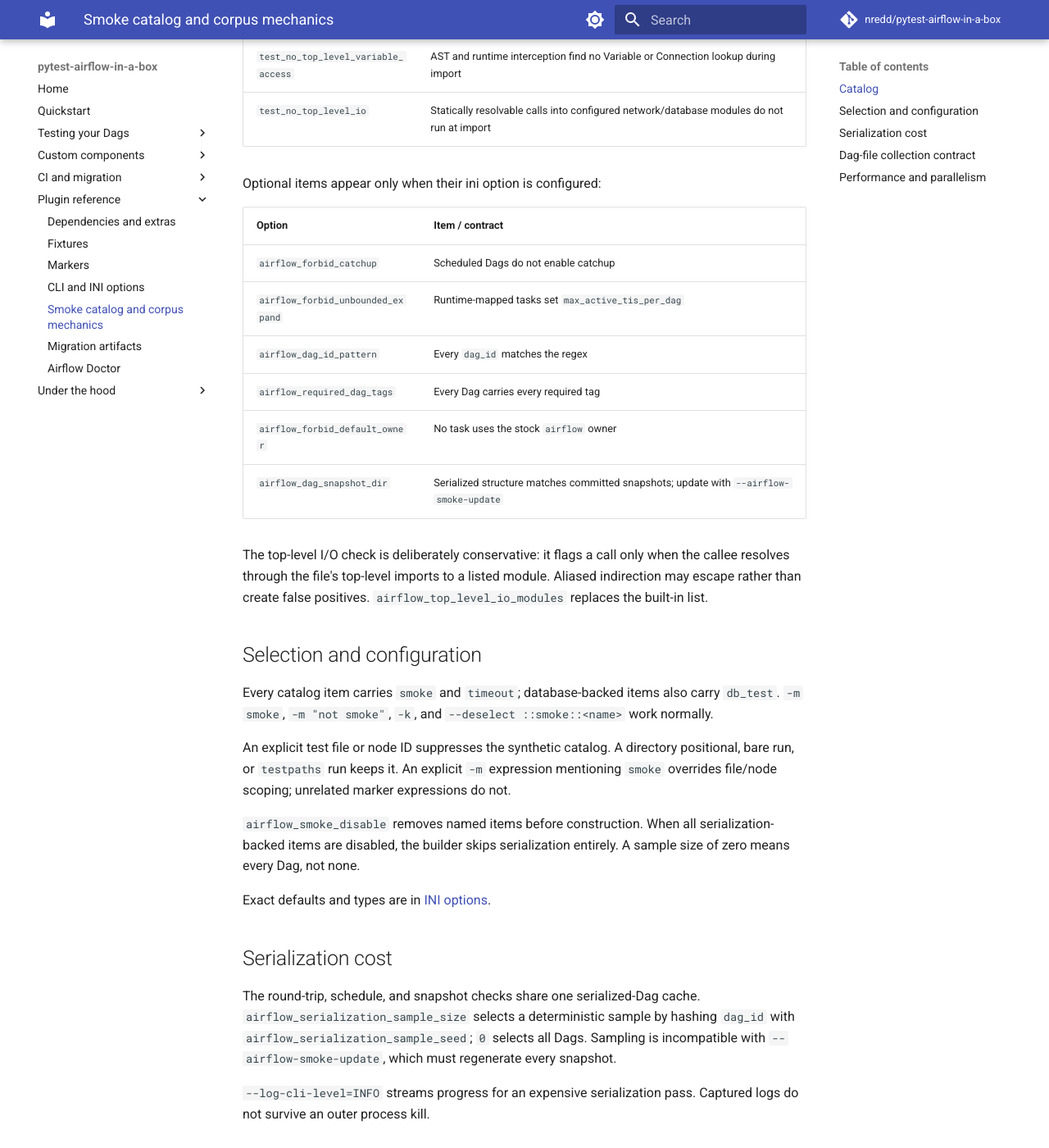
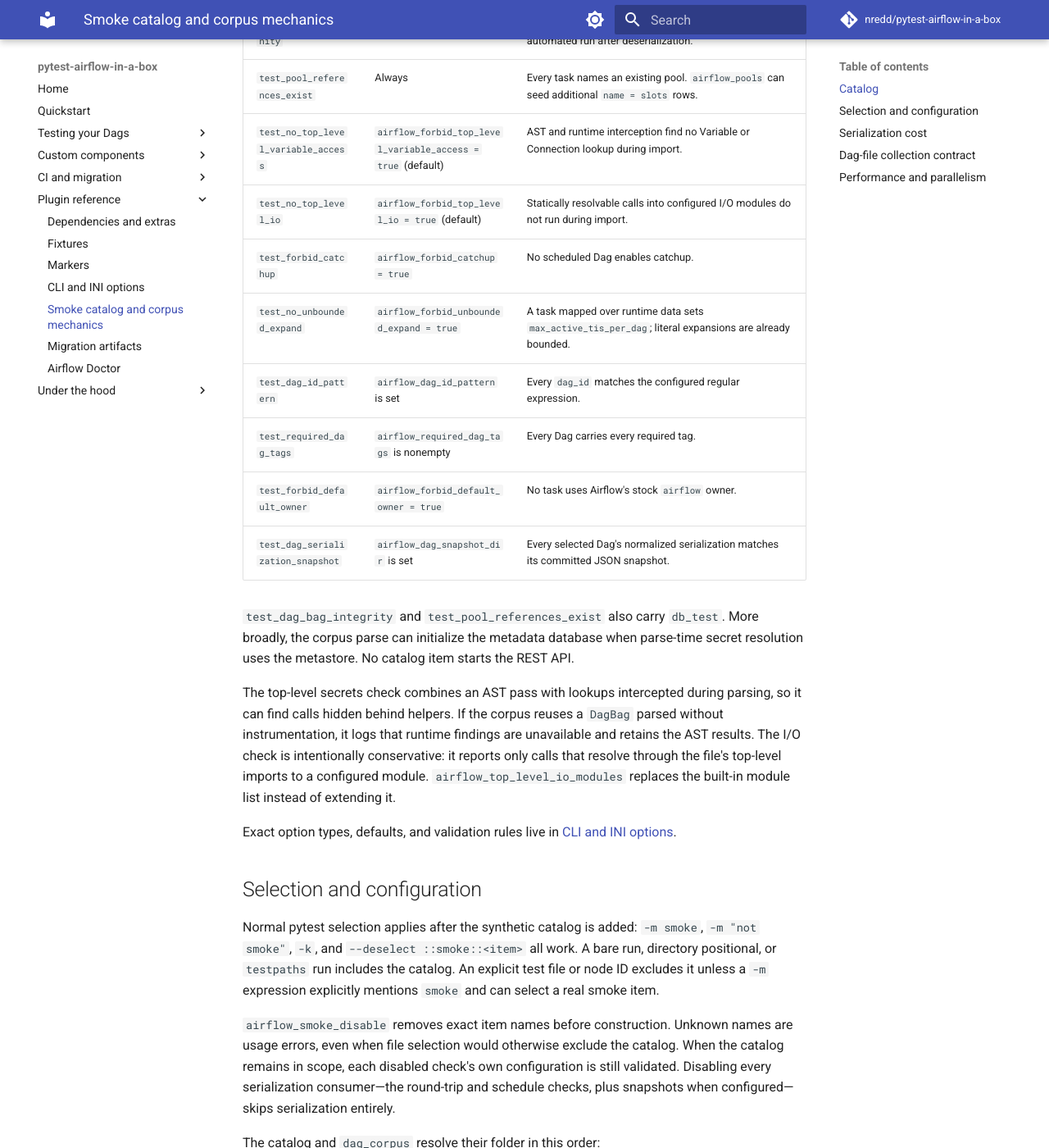
Before and after one commit to nredd/pytest-airflow-in-a-box, an MkDocs documentation site: the page built from docs/reference/smoke.md, in a window 1280 px wide and 1400 px high, scrolled down 606 px. Shown: the whole window at 82% size. Built offline with MkDocs 1.6.1 and Material for MkDocs 9.7.7, drawn with Linux system fonts in a browser that asks for light colours; comment, search, counter and statistics services are not loaded; some of the changed text lies outside the part shown.

Commit message:
docs: complete smoke mechanics reference

````diff
--- a/docs/reference/smoke.md
+++ b/docs/reference/smoke.md
@@ -1,68 +1,94 @@
 # Smoke catalog and corpus mechanics
 
-The [Smoke Tests guide](../guide/smoke-tests.md) chooses among catalog checks, per-file
-collection, and coverage. This page records the exact catalog and its scaling behavior.
+The [Smoke Tests guide](../guide/smoke-tests.md) helps you choose between the catalog,
+per-file collection, and coverage. This page defines every generated item and the shared
+`DagCorpus` that makes corpus-wide checks portable.
 
 ## Catalog
 
-Enabled by `--airflow-smoke` or `airflow_smoke = true`:
+Enable the catalog with `--airflow-smoke` or `airflow_smoke = true`. Each enabled check is a
+separate `::smoke::<item>` node carrying the `smoke` and `timeout` markers:
 
-| Item | Contract |
-| --- | --- |
-| `test_dag_bag_integrity` | No import errors, duplicate IDs, or per-file parse timeout; slow files warn and are logged slowest-first |
-| `test_dag_serialization_roundtrip` | Every selected Dag survives scheduler serialization |
-| `test_schedule_sanity` | Every selected scheduled Dag computes its next run |
-| `test_pool_references_exist` | Every task pool exists; custom pools come from `airflow_pools = name = slots` lines |
-| `test_no_top_level_variable_access` | AST and runtime interception find no Variable or Connection lookup during import |
-| `test_no_top_level_io` | Statically resolvable calls into configured network/database modules do not run at import |
+| Item | Enabled when | Contract |
+| --- | --- | --- |
+| `test_dag_bag_integrity` | Always | Import succeeds, `dag_id`s are unique, and every file stays within the parse timeout. Files above the slowpoke threshold warn; all timings are logged slowest-first. |
+| `test_dag_serialization_roundtrip` | Always | Every selected Dag serializes and deserializes through the installed scheduler representation. |
+| `test_schedule_sanity` | Always | Every selected, scheduled Dag can compute its first automated run after deserialization. |
+| `test_pool_references_exist` | Always | Every task names an existing pool. `airflow_pools` can seed additional `name = slots` rows. |
+| `test_no_top_level_variable_access` | `airflow_forbid_top_level_variable_access = true` (default) | AST and runtime interception find no Variable or Connection lookup during import. |
+| `test_no_top_level_io` | `airflow_forbid_top_level_io = true` (default) | Statically resolvable calls into configured I/O modules do not run during import. |
+| `test_forbid_catchup` | `airflow_forbid_catchup = true` | No scheduled Dag enables catchup. |
+| `test_no_unbounded_expand` | `airflow_forbid_unbounded_expand = true` | A task mapped over runtime data sets `max_active_tis_per_dag`; literal expansions are already bounded. |
+| `test_dag_id_pattern` | `airflow_dag_id_pattern` is set | Every `dag_id` matches the configured regular expression. |
+| `test_required_dag_tags` | `airflow_required_dag_tags` is nonempty | Every Dag carries every required tag. |
+| `test_forbid_default_owner` | `airflow_forbid_default_owner = true` | No task uses Airflow's stock `airflow` owner. |
+| `test_dag_serialization_snapshot` | `airflow_dag_snapshot_dir` is set | Every selected Dag's normalized serialization matches its committed JSON snapshot. |
 
-Optional items appear only when their ini option is configured:
+`test_dag_bag_integrity` and `test_pool_references_exist` also carry `db_test`. More broadly,
+the corpus parse can initialize the metadata database when parse-time secret resolution uses
+the metastore. No catalog item starts the REST API.
 
-| Option | Item / contract |
-| --- | --- |
-| `airflow_forbid_catchup` | Scheduled Dags do not enable catchup |
-| `airflow_forbid_unbounded_expand` | Runtime-mapped tasks set `max_active_tis_per_dag` |
-| `airflow_dag_id_pattern` | Every `dag_id` matches the regex |
-| `airflow_required_dag_tags` | Every Dag carries every required tag |
-| `airflow_forbid_default_owner` | No task uses the stock `airflow` owner |
-| `airflow_dag_snapshot_dir` | Serialized structure matches committed snapshots; update with `--airflow-smoke-update` |
+The top-level secrets check combines an AST pass with lookups intercepted during parsing, so it
+can find calls hidden behind helpers. If the corpus reuses a `DagBag` parsed without
+instrumentation, it logs that runtime findings are unavailable and retains the AST results.
+The I/O check is intentionally conservative: it reports only calls that resolve through the
+file's top-level imports to a configured module. `airflow_top_level_io_modules` replaces the
+built-in module list instead of extending it.
 
-The top-level I/O check is deliberately conservative: it flags a call only when the callee
-resolves through the file's top-level imports to a listed module. Aliased indirection may escape
-rather than create false positives. `airflow_top_level_io_modules` replaces the built-in list.
+Exact option types, defaults, and validation rules live in
+[CLI and INI options](ini-options.md#smoke-catalog).
 
 ## Selection and configuration
 
-Every catalog item carries `smoke` and `timeout`; database-backed items also carry `db_test`.
-`-m smoke`, `-m "not smoke"`, `-k`, and `--deselect ::smoke::<name>` work normally.
+Normal pytest selection applies after the synthetic catalog is added: `-m smoke`, `-m "not
+smoke"`, `-k`, and `--deselect ::smoke::<item>` all work. A bare run, directory positional,
+or `testpaths` run includes the catalog. An explicit test file or node ID excludes it unless a
+`-m` expression explicitly mentions `smoke` and can select a real smoke item.
 
-An explicit test file or node ID suppresses the synthetic catalog. A directory positional,
-bare run, or `testpaths` run keeps it. An explicit `-m` expression mentioning `smoke` overrides
-file/node scoping; unrelated marker expressions do not.
+`airflow_smoke_disable` removes exact item names before construction. Unknown names are usage
+errors, even when file selection would otherwise exclude the catalog. When the catalog remains
+in scope, each disabled check's own configuration is still validated. Disabling every
+serialization consumer—the round-trip and schedule checks, plus snapshots when
+configured—skips serialization entirely.
 
-`airflow_smoke_disable` removes named items before construction. When all serialization-backed
-items are disabled, the builder skips serialization entirely. A sample size of zero means every
-Dag, not none.
+The catalog and `dag_corpus` resolve their folder in this order:
 
-Exact defaults and types are in [INI options](ini-options.md#smoke-catalog).
+1. `--dag-folder` (a relative path uses the invocation directory)
+2. `airflow_dags_folder` (a relative path uses pytest's root)
+3. the isolated `AIRFLOW_HOME/dags` scratch folder
+
+Per-file collection uses the separate `--collect-dag-folder` /
+`airflow_collect_dags_folder` channel described below.
 
 ## Serialization cost
 
-The round-trip, schedule, and snapshot checks share one serialized-Dag cache.
-`airflow_serialization_sample_size` selects a deterministic sample by hashing `dag_id` with
-`airflow_serialization_sample_seed`; `0` selects all Dags. Sampling is incompatible with
-`--airflow-smoke-update`, which must regenerate every snapshot.
+The round-trip, schedule, and snapshot checks share one serialization cache.
+`airflow_serialization_sample_size` selects Dags by a deterministic SHA-256 rank of the seed
+and `dag_id`; `0` or a size at least as large as the corpus selects every Dag. The final sample
+is ordered by `dag_id`.
 
-`--log-cli-level=INFO` streams progress for an expensive serialization pass. Captured logs do
-not survive an outer process kill.
+Sampling applies only to a smoke-only corpus. If any surviving test requests `dag_corpus`, the
+builder serializes every Dag because it cannot predict which fields that test will inspect.
+For an enabled snapshot check, update mode is rejected when a nonzero sample is active: a
+partial update could leave the committed set inconsistent.
+
+Set `airflow_dag_snapshot_dir` to compare one `<dag_id>.json` file per selected Dag. Relative
+paths resolve from pytest's root. `--airflow-smoke-update` rewrites those snapshots after
+removing run-dependent file-location fields; it does not enable the catalog or snapshot check
+by itself. Missing snapshots, serialization failures, and unified diffs fail the snapshot item.
+
+Use `--log-cli-level=INFO` to stream parse and serialization progress. Captured output cannot
+survive an outer process kill.
 
 ## Dag-file collection contract
 
-`--collect-dag-folder` walks `.py` files recursively, skips names beginning with `_`, and adds a
-`db_test`-marked `dag-import` item. Files that pytest's normal Python collector also owns are
-deduplicated after collection.
+`--collect-dag-folder` (or `airflow_collect_dags_folder`) recursively collects each `.py` file
+whose name does not begin with `_`. Every file gets a `dag-import` item; import errors and files
+declaring no Dags fail independently. Each item carries `db_test`, not `smoke`. When pytest's
+normal Python collector also owns a file below this folder, its duplicate items are removed.
 
-A module-level literal can create pinned parameter items:
+A module-level literal adds pinned parameter cases without importing the module during
+collection:
 
 ```python
 PYTEST_DAG_CASES = {
@@ -71,32 +97,45 @@ PYTEST_DAG_CASES = {
 }
 ```
 
-The literal is parsed without importing the module. Unknown parameter names and schema-invalid
-values fail against every Dag declared by that file.
+Each case becomes `dag-params[<name>]` and validates its mapping against every Dag in that file.
+A malformed declaration is a collection error; import failures, unknown parameter names, and
+schema-invalid values fail the generated item. This collection path is independent of the
+catalog and parses files again when both are enabled.
 
 ## Performance and parallelism
 
-`DagCorpus` stores read-only portable metadata, import errors, parse timings, intercepted
-lookups, and serialized records. Within a process, an existing `dag_bag` parse is reused. Under
-xdist, the first consumer takes a file lock, parses once, and publishes a versioned JSON
-artifact; other workers decode it instead of reparsing.
+`DagCorpus` is the read-mostly, JSON-portable result shared by the catalog and the public
+`dag_corpus` fixture:
 
-Under `--dist loadgroup`, the plugin co-locates the catalog with every surviving `dag_corpus`
-consumer, otherwise one eligible `dag_bag` anchor, otherwise the catalog itself. Explicit user
-groups are never overwritten. Plain `-n auto` uses `load`, where `xdist_group` is inert; a
-`SmokeColocationWarning` identifies avoidable extra decoding or parsing.
+| Field | Contents |
+| --- | --- |
+| `dags` | Read-only mapping of `dag_id` to tags, task metadata, scheduling flags, file location, and optional serialization outcome |
+| `import_errors` | Read-only mapping of file path to import failure |
+| `dagbag_stats` | Immutable per-file duration, Dag-count, and task-count records |
+| `runtime_lookups` | Intercepted secret lookups; `None` means interception was unavailable, while `()` means none occurred |
+| `producer_pid`, `producer_worker` | Process that built the shared artifact |
 
-For thousands of files, enable subprocess fan-out:
+Treat each Dag's nested `serialized` dictionary as read-only. Use `dags_under(corpus,
+dag_folder, subdir)` for a read-only subtree view without reparsing.
 
-```ini
-[pytest]
-airflow_dag_bag_fanout = true
-```
+Within one process, the builder reuses an existing live `dag_bag` parse. Under xdist, the first
+consumer takes a file lock and publishes a versioned JSON artifact inside the run root; other
+workers decode it. With `--dist loadgroup`, the plugin co-locates the catalog with surviving
+`dag_corpus` consumers, otherwise with one eligible `dag_bag` consumer, otherwise with itself.
+It never replaces an explicit user `xdist_group`. Other distribution modes cannot honor this
+grouping and may emit `SmokeColocationWarning` for avoidable decoding or parsing.
 
-The builder walks once, shards files across workers, and merges portable results. Fan-out skips
-below `airflow_dag_bag_fanout_min_files` (default 200) and falls back to serial parsing after
-spawn, timeout, crash, or decode failure. It is incompatible with a nonzero serialization
-sample because a shard lacks the complete `dag_id` set.
+For very large repositories, `--airflow-dag-bag-fanout` /
+`airflow_dag_bag_fanout = true` shards one Airflow-aware file listing across subprocesses and
+merges their portable results, including duplicate-ID detection and parse timings. Fan-out:
 
-Fan-out cannot produce the real `DagBag` promised by `dag_bag`; it applies only to the portable
-corpus. Prefer `dag_corpus` whenever static metadata is sufficient.
+- skips below `airflow_dag_bag_fanout_min_files` (default `200`);
+- uses the configured worker count, or a CPU-based count bounded by the file count;
+- falls back to one serial parse after a spawn failure, timeout, child crash, or invalid output;
+- is skipped for a smoke-only nonzero serialization sample, because a shard cannot see the
+  complete `dag_id` set; and
+- never backs the live `dag_bag` fixture, whose return value must remain a real Airflow
+  `DagBag`.
+
+The [canonical option rows](ini-options.md#smoke-catalog) define the fan-out timeout, worker,
+threshold, sampling, and parse-time defaults.
````
